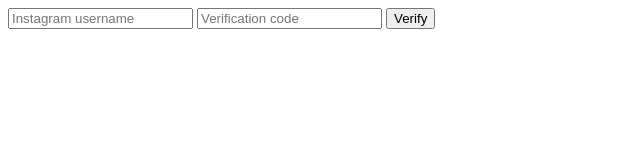
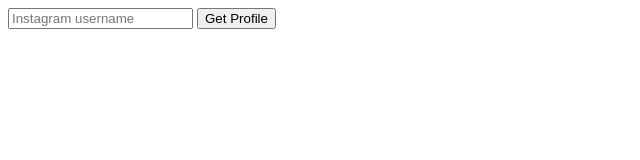
Before and after one commit to BiteBandit/AccMarket-crawler, a website: page index.html in a window 1280 px wide. Shown: the whole page, without its empty margins (0-640 px from the left). Drawn offline with Linux system fonts and the light colour scheme.

Commit message:
Update verification to fetch Instagram profile
Refactor verification process to fetch profile data directly without a verification code.

```diff
--- a/index.html
+++ b/index.html
@@ -1,28 +1,30 @@
 <input type="text" id="username" placeholder="Instagram username">
-<input type="text" id="code" placeholder="Verification code">
-<button onclick="verify()">Verify</button>
+<button onclick="fetchProfile()">Get Profile</button>
+
+<div id="profileResult"></div>
 
 <script>
-async function verify() {
-  const username = document.getElementById("username").value;
-  const code = document.getElementById("code").value;
+async function fetchProfile() {
+  const username = document.getElementById("username").value.trim();
+  if (!username) return alert("Enter a username");
 
   const res = await fetch("/.netlify/functions/verifyInstagram", {
     method: "POST",
-    headers: {
-      "Content-Type": "application/json",
-    },
-    body: JSON.stringify({ username, code }),
+    headers: { "Content-Type": "application/json" },
+    body: JSON.stringify({ username }),
   });
 
   const data = await res.json();
-
   console.log(data);
 
-  if (data.verified) {
-    alert("Verified ✅");
-  } else {
-    alert("Not Verified ❌");
+  if (data.error) {
+    document.getElementById("profileResult").innerHTML = data.error;
+    return;
   }
+
+  document.getElementById("profileResult").innerHTML = `
+    <p><strong>Bio:</strong> ${data.bio}</p>
+    <img src="${data.profilePicUrl}" width="150" />
+  `;
 }
 </script>
```
